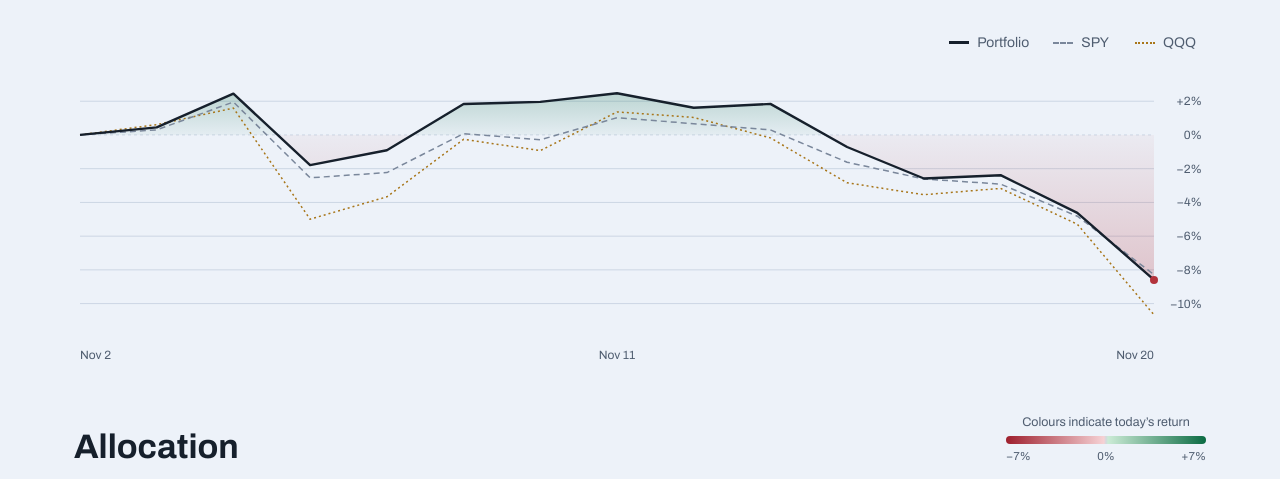
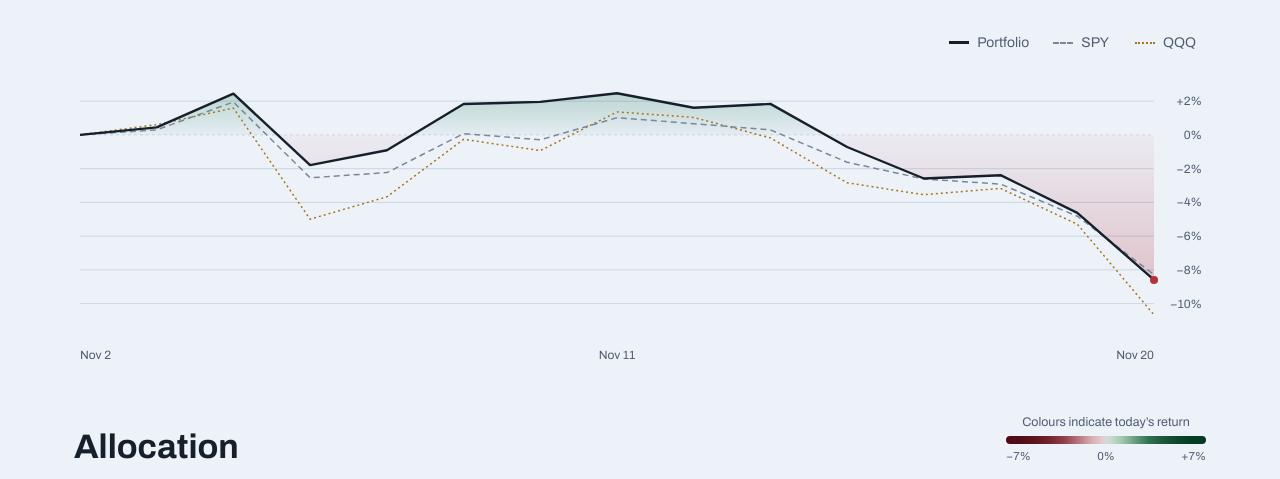
Before and after one commit to Variantviews/Variant-views, a plain HTML site: page index.html in a window 1280 px wide. Shown: the part 286-765 px from the top of the page. Drawn offline with Linux system fonts and the light colour scheme.

Commit message:
Update style.css

```diff
--- a/style.css
+++ b/style.css
@@ -164,7 +164,7 @@ a { color: var(--link); }
 .panel-row .panel-h { margin: 0; }
 .heat-legend { display: grid; grid-template-columns: 200px; gap: 4px; font-size: 12.5px; color: var(--t-muted); }
 .heat-legend-label { text-align: center; }
-.heat-legend-bar { height: 8px; border-radius: 4px; background: linear-gradient(to right, #9E1F2D, #F6D2D5 49%, #D3D7DD 50%, #CBEBD6 51%, #0B6B43); }
+.heat-legend-bar { height: 8px; border-radius: 4px; background: linear-gradient(to right, #4F0A13 0.0%, #520C15 7.1%, #5D151E 14.3%, #72242E 21.4%, #903B46 28.6%, #B3727A 35.7%, #D7AFB3 42.9%, #E3CACD 47.9%, #D3D7DD 50%, #C8DBCF 52.1%, #ABCBB7 57.1%, #699E80 64.3%, #2E734F 71.4%, #1A583A 78.6%, #0D462C 85.7%, #063D24 92.9%, #043A22 100.0%); }
 .heat-legend-scale { display: flex; justify-content: space-between; font-size: 11.5px; }
 
 /* Heat map */
```
